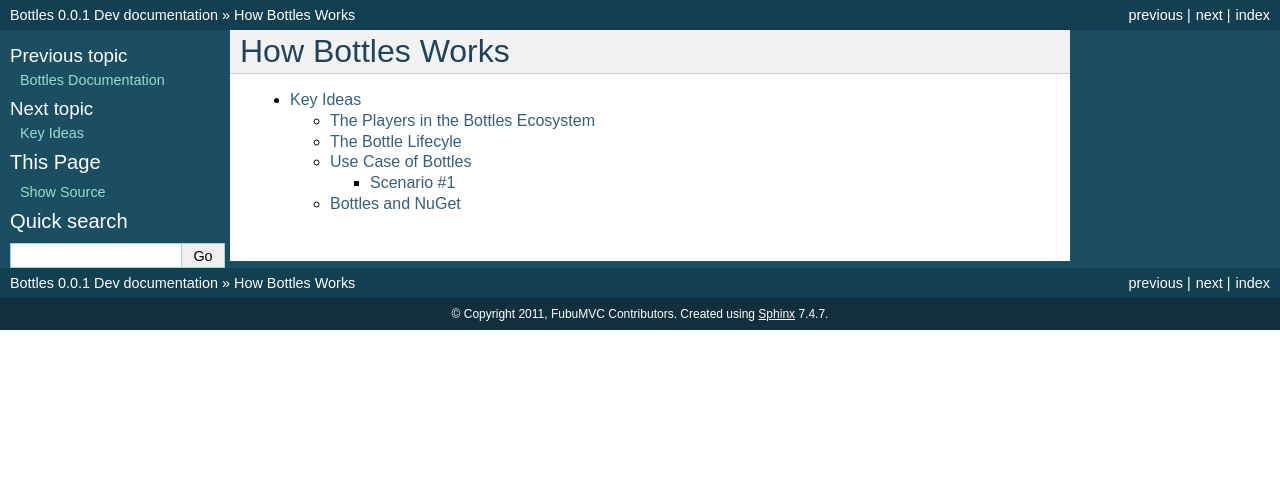
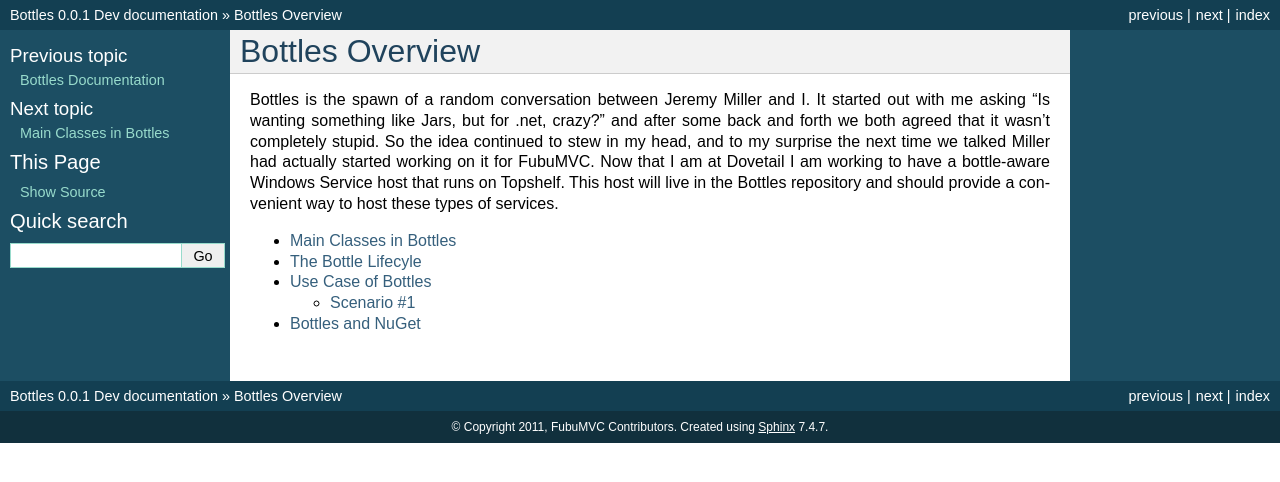
Before and after one commit to FubuMvcArchive/bottles, a Sphinx documentation site: the page built from docs/source/overview/index.rst, in a window 1280 px wide. Shown: the top 482 px of the page. Built offline with Sphinx 7.4.7, drawn with Linux system fonts in a browser that asks for light colours.

Commit message:
adding docs

```diff
--- a/docs/source/index.rst
+++ b/docs/source/index.rst
@@ -12,6 +12,7 @@
    :maxdepth: 2
 
    overview/index.rst
+   using/index.rst
 
 ..   topics/index
 ..   ref/index
--- a/docs/source/overview/index.rst
+++ b/docs/source/overview/index.rst
@@ -1,6 +1,18 @@
-How Bottles Works
+Bottles Overview
 =====================
+
+Bottles is the spawn of a random conversation between Jeremy Miller and I.
+It started out with me asking "Is wanting something like Jars, but for .net,
+crazy?" and after some back and forth we both agreed that it wasn't completely
+stupid. So the idea continued to stew in my head, and to my surprise the next
+time we talked Miller had actually started working on it for FubuMVC. Now that
+I am at Dovetail I am working to have a bottle-aware Windows Service host
+that runs on Topshelf. This host will live in the Bottles repository and
+should provide a convenient way to host these types of services.
 
 .. toctree::
 
-    keyideas.rst
+    keyclasses.rst
+    lifecycle.rst
+    usecase.rst
+    nuget.rst
```
Also changed, not shown: docs/source/overview/keyclasses.rst (added, +47 -0 lines), docs/source/overview/lifecycle.rst (added, +9 -0 lines), docs/source/overview/nuget.rst (added, +8 -0 lines), docs/source/overview/usecase.rst (added, +18 -0 lines), docs/source/using/index.rst (added, +29 -0 lines).
